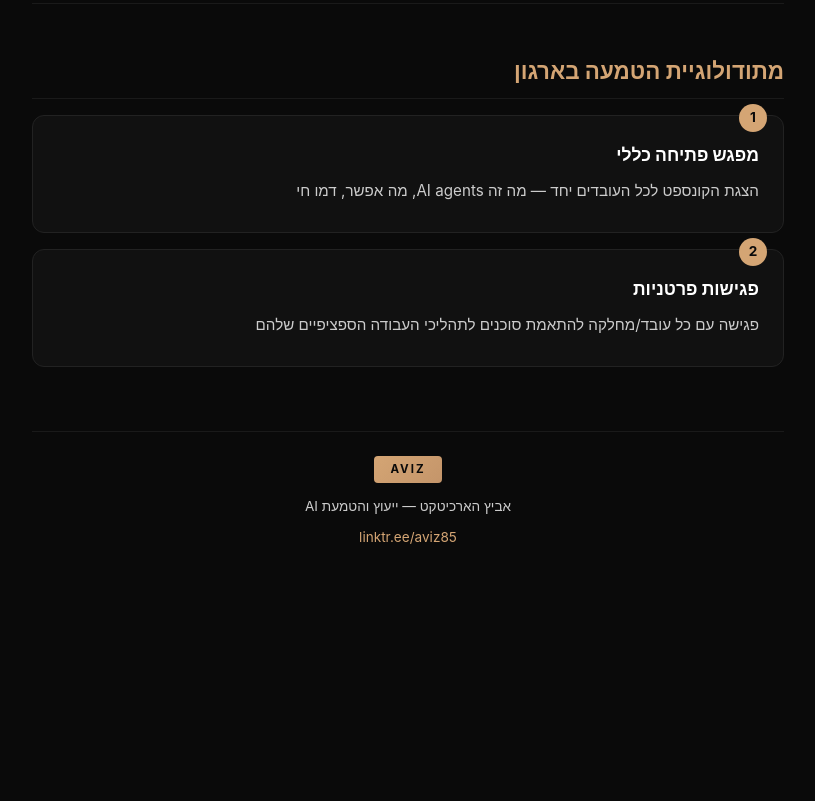
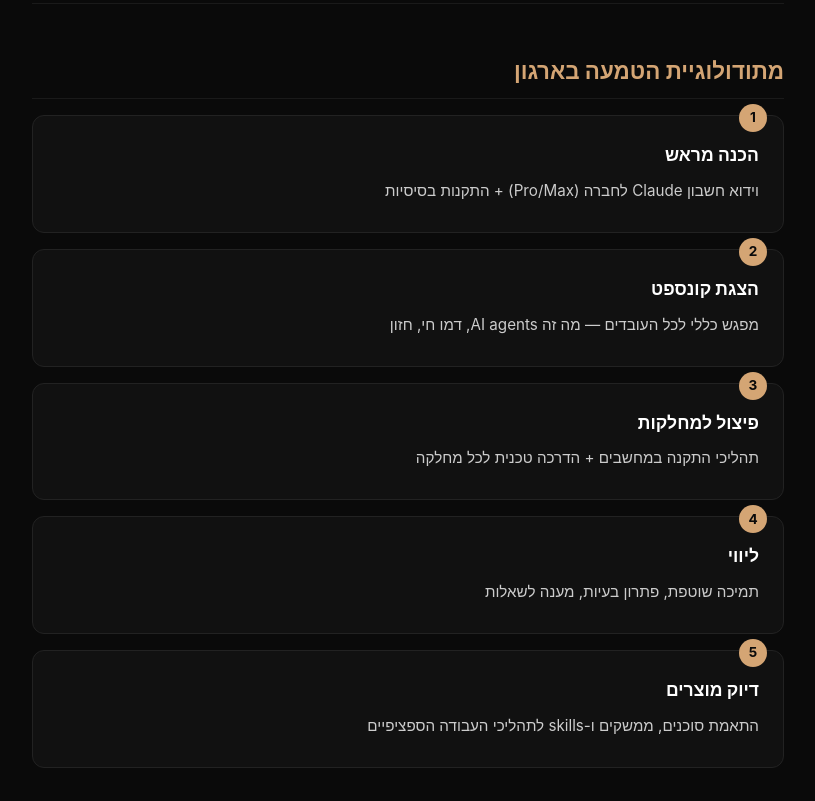
Before and after one commit to aviz85/claude-code-setup, a plain HTML site: page index.html in a window 1280 px wide. Shown: the part 4879-5680 px from the top of the page, without its empty margins (232-1047 px from the left). Before the commit the page ends 5476 px from the top, so only its background shows below. Drawn offline with Linux system fonts and the light colour scheme.

Commit message:
Update methodology: 5-step org implementation process

```diff
--- a/index.html
+++ b/index.html
@@ -499,14 +499,32 @@
 
         <div class="step">
             <div class="step-number">1</div>
-            <h3>מפגש פתיחה כללי</h3>
-            <p>הצגת הקונספט לכל העובדים יחד — מה זה AI agents, מה אפשר, דמו חי</p>
+            <h3>הכנה מראש</h3>
+            <p>וידוא חשבון Claude לחברה (Pro/Max) + התקנות בסיסיות</p>
         </div>
 
         <div class="step">
             <div class="step-number">2</div>
-            <h3>פגישות פרטניות</h3>
-            <p>פגישה עם כל עובד/מחלקה להתאמת סוכנים לתהליכי העבודה הספציפיים שלהם</p>
+            <h3>הצגת קונספט</h3>
+            <p>מפגש כללי לכל העובדים — מה זה AI agents, דמו חי, חזון</p>
+        </div>
+
+        <div class="step">
+            <div class="step-number">3</div>
+            <h3>פיצול למחלקות</h3>
+            <p>תהליכי התקנה במחשבים + הדרכה טכנית לכל מחלקה</p>
+        </div>
+
+        <div class="step">
+            <div class="step-number">4</div>
+            <h3>ליווי</h3>
+            <p>תמיכה שוטפת, פתרון בעיות, מענה לשאלות</p>
+        </div>
+
+        <div class="step">
+            <div class="step-number">5</div>
+            <h3>דיוק מוצרים</h3>
+            <p>התאמת סוכנים, ממשקים ו-skills לתהליכי העבודה הספציפיים</p>
         </div>
 
         <div class="footer">
```
